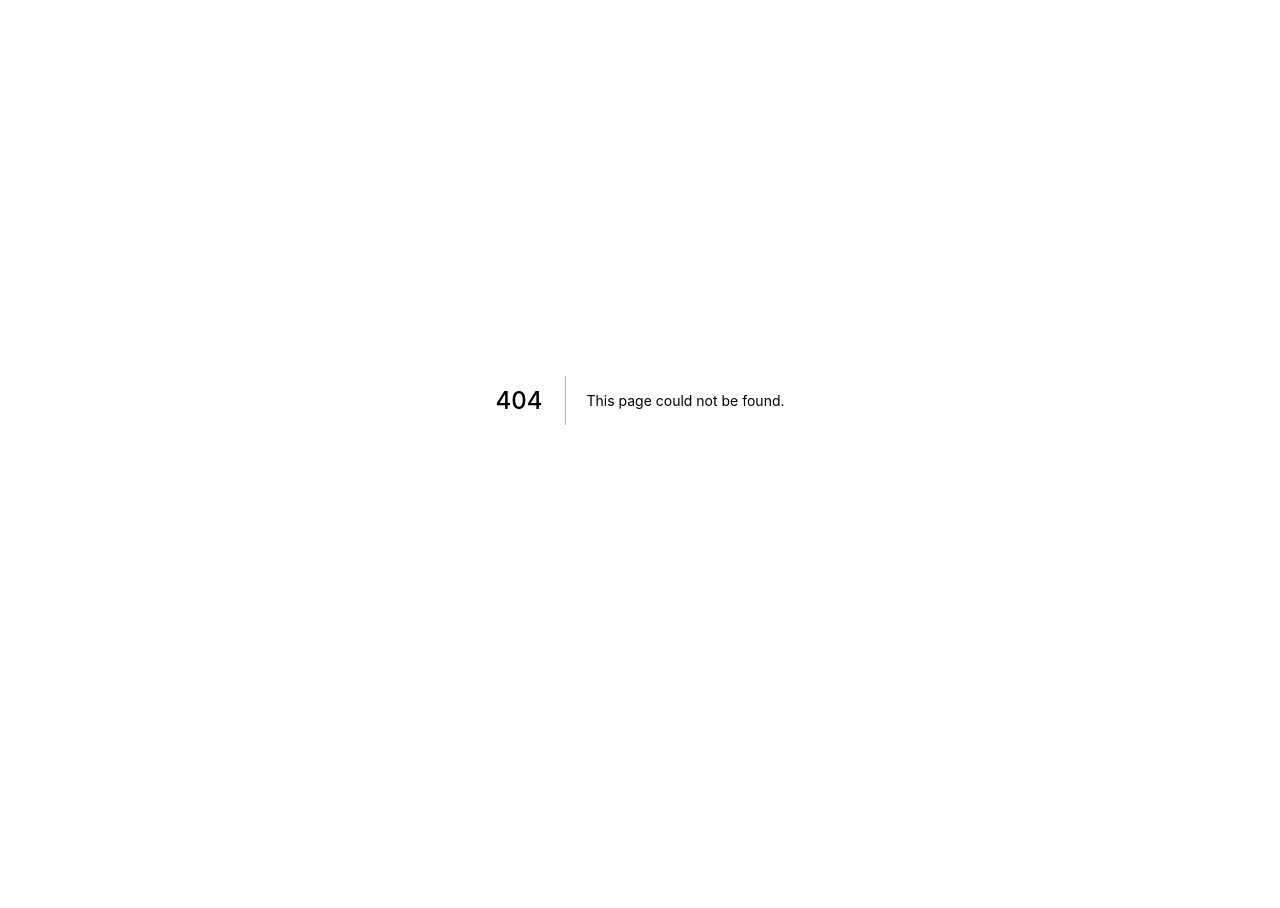
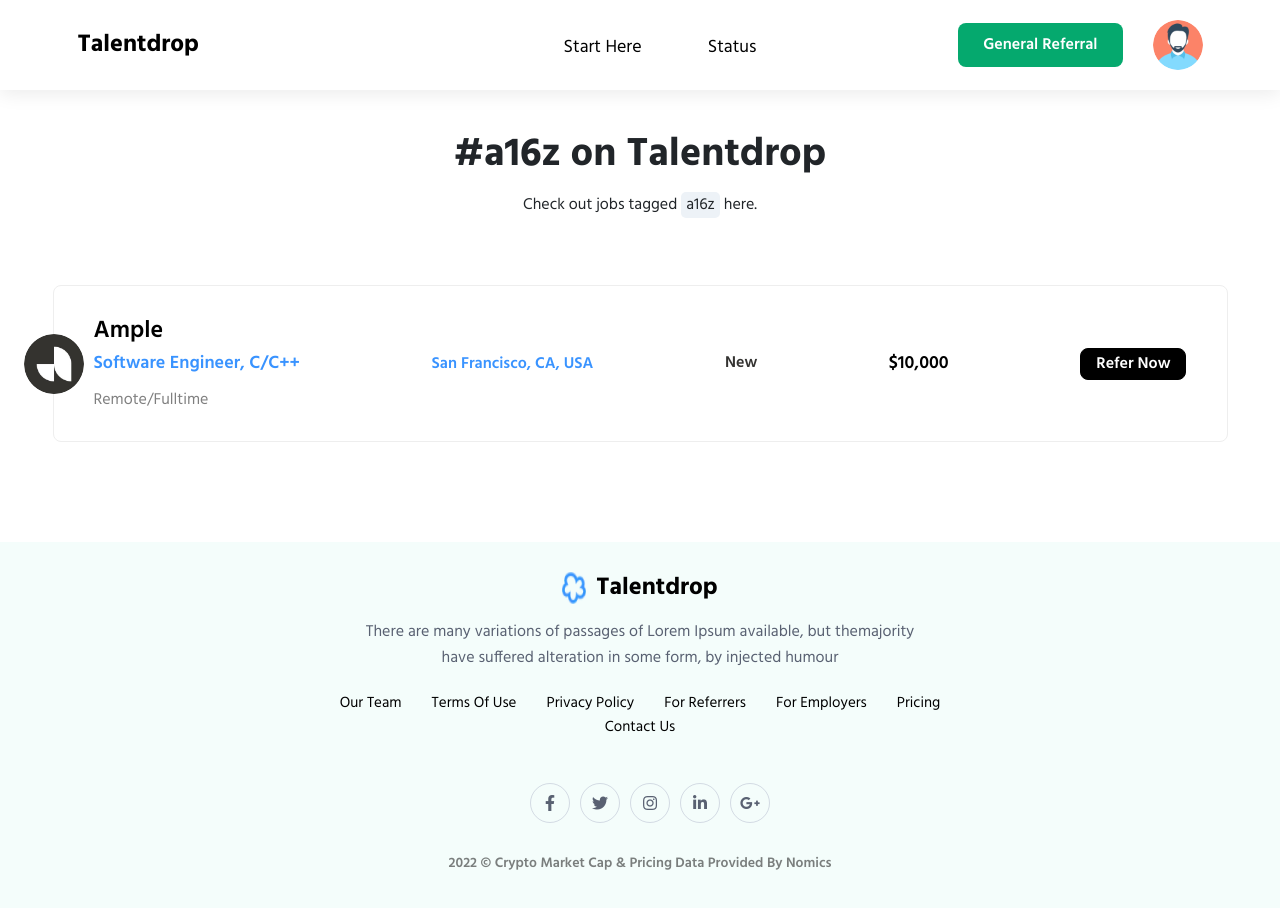
Before and after one commit to alif33/talentdrop-design, a Next.js app: page /tag/a16z in a window 1280 px wide. Before the commit this address had no page. Shown: the top 908 px of the page. Before the commit the page ends 800 px from the top, so only its background shows below. Built offline with nearby package versions, Linux system fonts and the light colour scheme.

Commit message:
tag name search page added with dynamic

```diff
--- /dev/null
+++ b/pages/tag/Tag.module.css
@@ -0,0 +1,23 @@
+.toggle__container {
+    max-width: 1190px;
+    margin-top: 4rem;
+    margin-bottom: 10rem;
+}
+
+.tag_title {
+    font-size: 4rem;
+    font-weight: 700;
+    line-height: 50px;
+
+}
+
+.tag_text {
+    font-size: 16px;
+    line-height: 40px;
+}
+
+.tag_text span {
+    background-color: #edf2f7;
+    padding: 0px 5px;
+    border-radius: 5px;
+}
--- /dev/null
+++ b/pages/tag/[tag].js
@@ -0,0 +1,32 @@
+import Head from 'next/head';
+import { useRouter } from "next/router";
+import CardRow from "../../src/components/cardrow/CardRow";
+import Layout from "../../src/components/layout";
+import styles from './Tag.module.css';
+const Tags = () => {
+    const router = useRouter()
+    const tagName = router.query.tag
+    return (
+        <Layout>
+            <Head>
+                <title>#{tagName} on Talentdrop</title>
+                <meta name="viewport" content="initial-scale=1.0, width=device-width" />
+            </Head>
+            <section>
+                <div className={`${styles.toggle__container} container`}>
+                    <div className="text-center mb-5">
+                        <h1 className={styles.tag_title}>#{tagName} on Talentdrop</h1>
+                        <p className={styles.tag_text}>Check out jobs tagged <span>{tagName}</span> here.</p>
+                    </div>
+                    <div className="row pt-5">
+                        <div className="col-12">
+                            <CardRow />
+                        </div>
+                    </div>
+                </div>
+            </section>
+        </Layout>
+    );
+};
+
+export default Tags;
--- a/src/components/footer/Footer.js
+++ b/src/components/footer/Footer.js
@@ -24,51 +24,51 @@ export default function Footer() {
               <nav className={styles.footer__menu}>
                 <ul>
                   <li>
-                    <Link href="">our team</Link>
+                    <Link href="/">our team</Link>
                   </li>
                   <li>
-                    <Link href="">terms of use</Link>
+                    <Link href="/">terms of use</Link>
                   </li>
                   <li>
-                    <Link href="">privacy policy</Link>
+                    <Link href="/">privacy policy</Link>
                   </li>
                   <li>
-                    <Link href="">for referrers</Link>
+                    <Link href="/">for referrers</Link>
                   </li>
                   <li>
-                    <Link href="">for employers</Link>
+                    <Link href="/">for employers</Link>
                   </li>
                   <li>
-                    <Link href="">pricing</Link>
+                    <Link href="/">pricing</Link>
                   </li>
                   <li>
-                    <Link href="">contact us</Link>
+                    <Link href="/">contact us</Link>
                   </li>
                 </ul>
               </nav>
               <div className={styles.footer__social}>
                 <div className={styles.footer__social_item}>
-                  <Link href="" passHref>
+                  <Link href="/" passHref>
                     <i className="fab fa-facebook-f"></i>
                   </Link>
                 </div>
                 <div className={styles.footer__social_item}>
-                  <Link href="" passHref>
+                  <Link href="/" passHref>
                     <i className="fab fa-twitter"></i>
                   </Link>
                 </div>
                 <div className={styles.footer__social_item}>
-                  <Link href="" passHref>
+                  <Link href="/" passHref>
                     <i className="fab fa-instagram"></i>
                   </Link>
                 </div>
                 <div className={styles.footer__social_item}>
-                  <Link href="" passHref>
+                  <Link href="/" passHref>
                     <i className="fab fa-linkedin-in"></i>
                   </Link>
                 </div>
                 <div className={styles.footer__social_item}>
-                  <Link href="" passHref>
+                  <Link href="/" passHref>
                     <i className="fab fa-google-plus-g"></i>
                   </Link>
                 </div>
--- a/src/components/header/Header.js
+++ b/src/components/header/Header.js
@@ -18,10 +18,10 @@ const Header = () => {
           <nav className="col-4">
             <ul className={`${styles.header__menu}`}>
               <li className={styles.header__menu_li}>
-                <Link href="">Start Here</Link>
+                <Link href="/">Start Here</Link>
               </li>
               <li className={styles.header__menu_li}>
-                <Link href="">Status</Link>
+                <Link href="/">Status</Link>
               </li>
             </ul>
           </nav>
```
Also changed, not shown: src/components/banner/Banner.js (+27 -5 lines), src/components/banner/Banner.module.css (+39 -2 lines), 1 other file (tests, documents, lock files or other folders).
